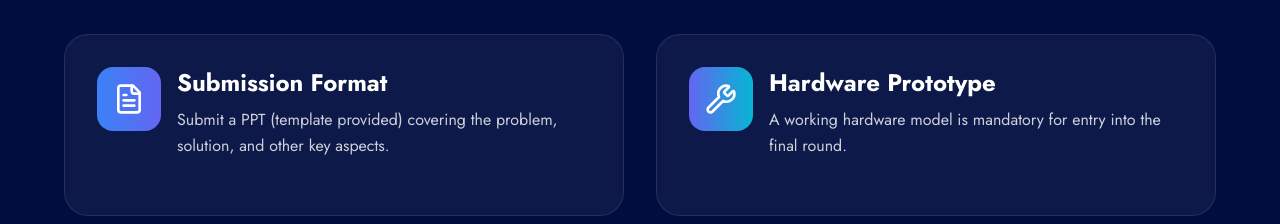
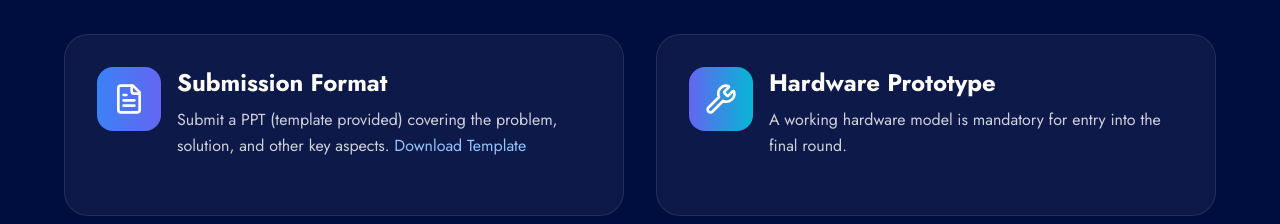
Before and after one commit to FidhaAhamed/evoke25, a React (Vite) app: page / in a window 1280 px wide. Shown: the part 3320-3544 px from the top of the page. Built offline with nearby package versions, Linux system fonts and the light colour scheme.

Commit message:
template added

```diff
--- a/src/Pages/Guidelines.jsx
+++ b/src/Pages/Guidelines.jsx
@@ -10,10 +10,24 @@ const Guidelines = () => {
     {
       id: 1,
       title: "Submission Format",
-      description: "Submit a PPT (template provided) covering the problem, solution, and other key aspects.",
+      description: (
+        <>
+          Submit a PPT (template provided) covering the problem, solution, and other key aspects.{' '}
+          <a
+            href="/EVOKE’25-team_name.pptx"
+            download
+            className="text-blue-300 hover:text-blue-400 transition-colors"
+            target="_blank"
+            rel="noopener noreferrer"
+          >
+            Download Template
+          </a>
+        </>
+      ),
       icon: FileText,
       color: "from-blue-500 to-indigo-500"
     },
+
     {
       id: 2,
       title: "Hardware Prototype",
```
Also changed, not shown: 1 other file (tests, documents, lock files or other folders).
